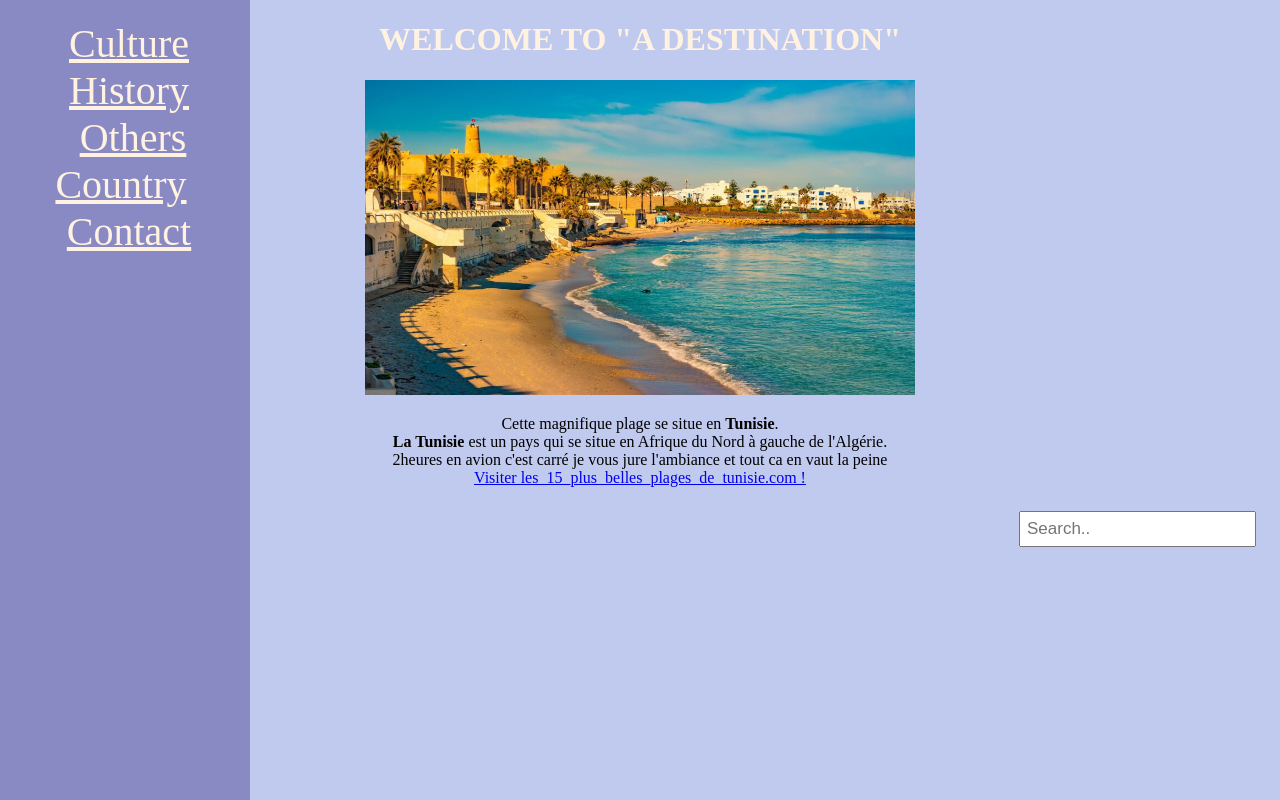
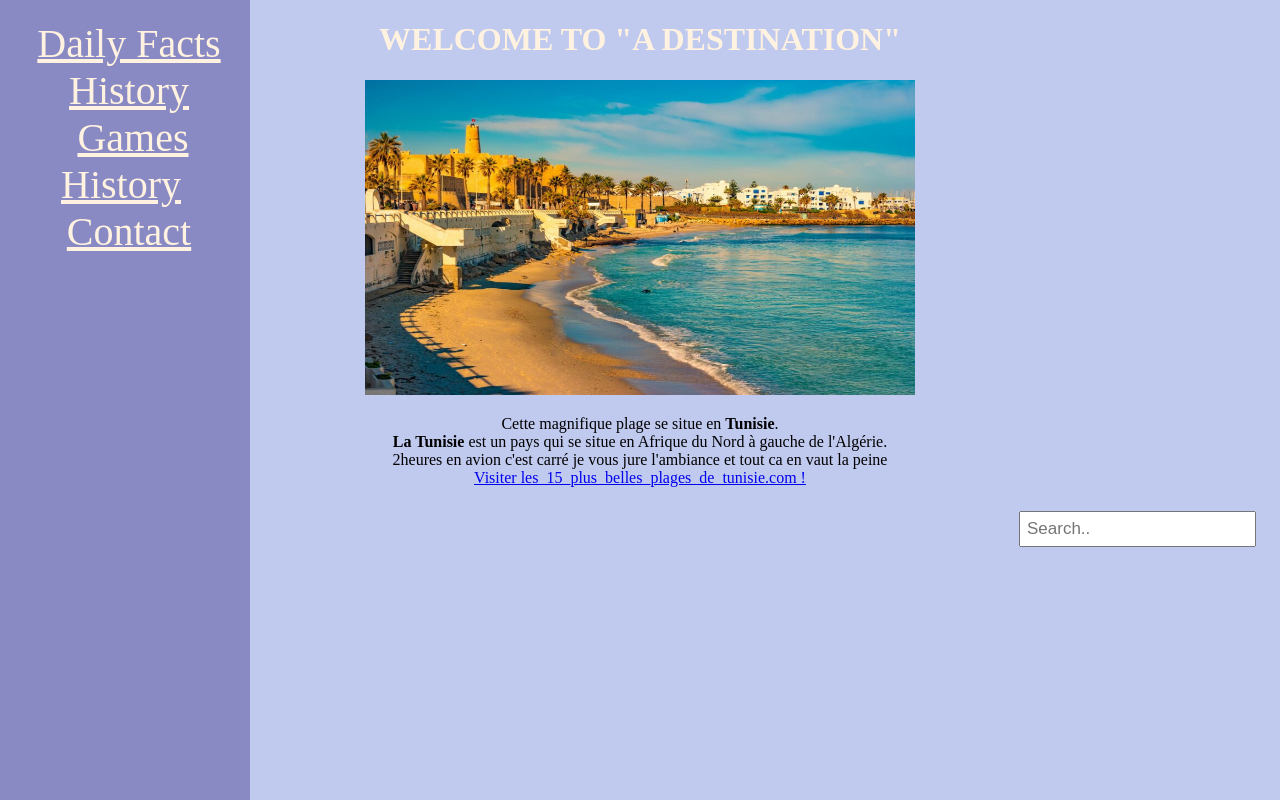
Before and after one commit to Oswa-web/monsite, a plain HTML site: page index.html in a window 1280 px wide. Drawn offline with Linux system fonts and the light colour scheme.

Commit message:
change their names

```diff
--- a/index.html
+++ b/index.html
@@ -12,9 +12,9 @@
 	<p> Cette magnifique plage se situe en <strong>Tunisie</strong>. <br><strong>La Tunisie</strong> est un pays qui se situe en Afrique du Nord à gauche de l'Algérie. <br>2heures en avion c'est carré je vous jure l'ambiance et tout ca en vaut la peine <br>
  <a href= "https://www.google.com/url?sa=i&url=https%3A%2F%2Fgenerationvoyage.fr%2Fplages-tunisie%2F&psig=AOvVaw3MW1HqlG4NPsZ5o_gsbLzb&ust=1752137345376000&source=images&cd=vfe&opi=89978449&ved=0CBcQjhxqFwoTCIihlLKyr44DFQAAAAAdAAAAABAE">Visiter les_15_plus_belles_plages_de_tunisie.com ! </a> </p>
 <div class="sidenav">
-  <a href="culture.html">Culture </a>
-  <a href="#history">History </a>
-  <a href="#others">Others Country</a>
+  <a href="FACTS.html">Daily Facts </a>
+  <a href="history.html">History </a>
+  <a href="Games.html">Games History</a>
   <a href="#">Contact</a>
 </div>
 <div class="main">
```
